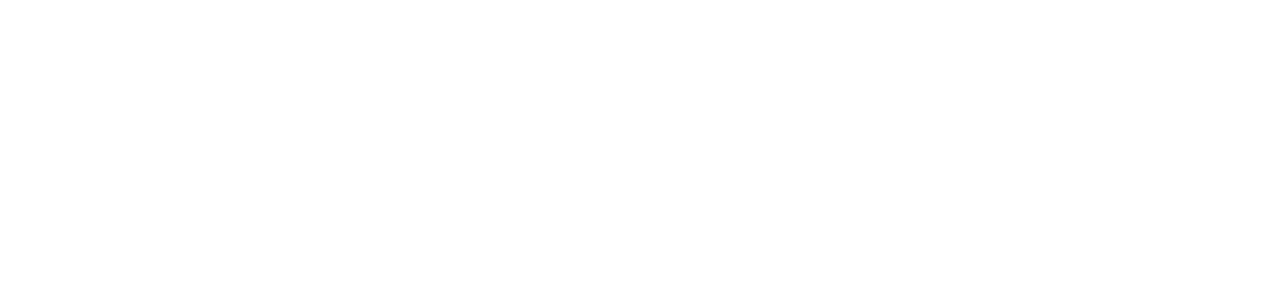
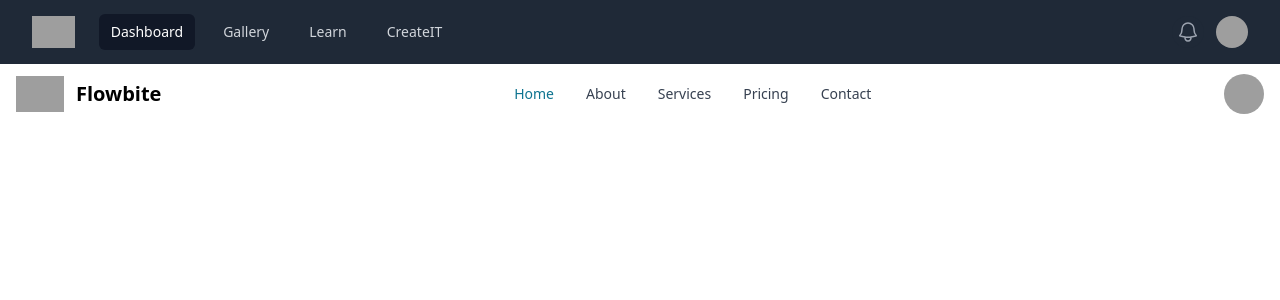
Before and after one commit to kenmillionaire/Ken-Decor1, a React (Vite) app: page / in a window 1280 px wide. Shown: the top 300 px of the page. Built offline with nearby package versions, Linux system fonts and the light colour scheme; grey boxes are pictures that could not be loaded.

Commit message:
Updates on App.jsx and Nav.jsx
Errors in navbar not showing rectified

```diff
--- a/src/Components/Nav.jsx
+++ b/src/Components/Nav.jsx
@@ -16,7 +16,7 @@
         </span>
       </Navbar.Brand>
       <div className="flex md:order-2">
-        <DropdownComponent
+        <Dropdown
           arrowIcon={false}
           inline={true}
           label={
@@ -38,7 +38,7 @@
           <Dropdown.Item>Earnings</Dropdown.Item>
           <Dropdown.Divider />
           <Dropdown.Item>Sign out</Dropdown.Item>
-        </DropdownComponent>
+        </Dropdown>
         <Navbar.Toggle />
       </div>
       <Navbar.Collapse>
```
Also changed, not shown: src/App.jsx (+5 -4 lines).
